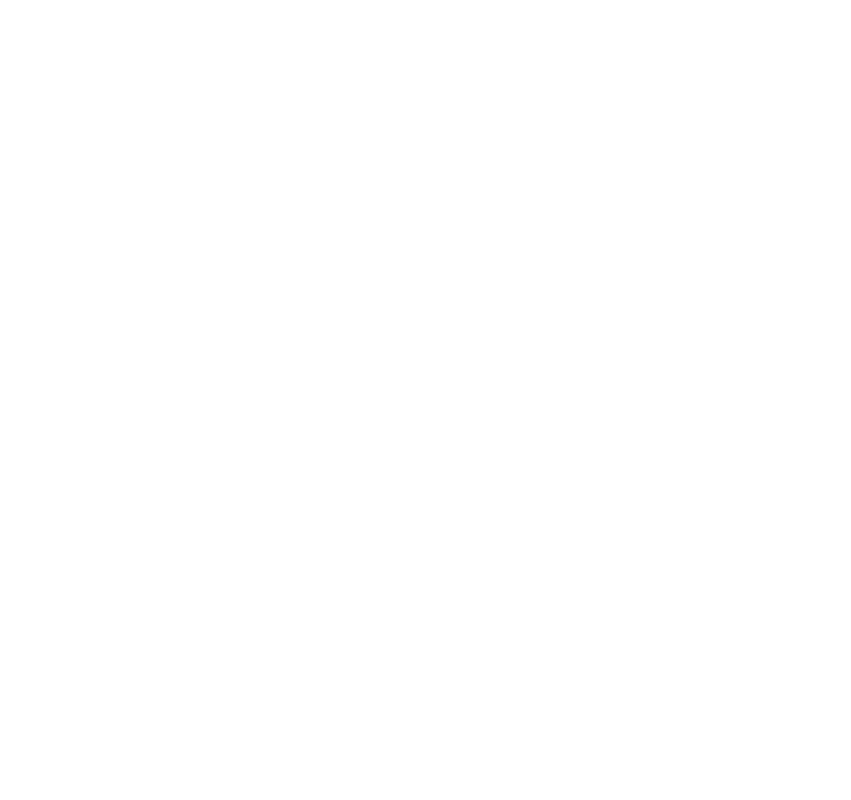
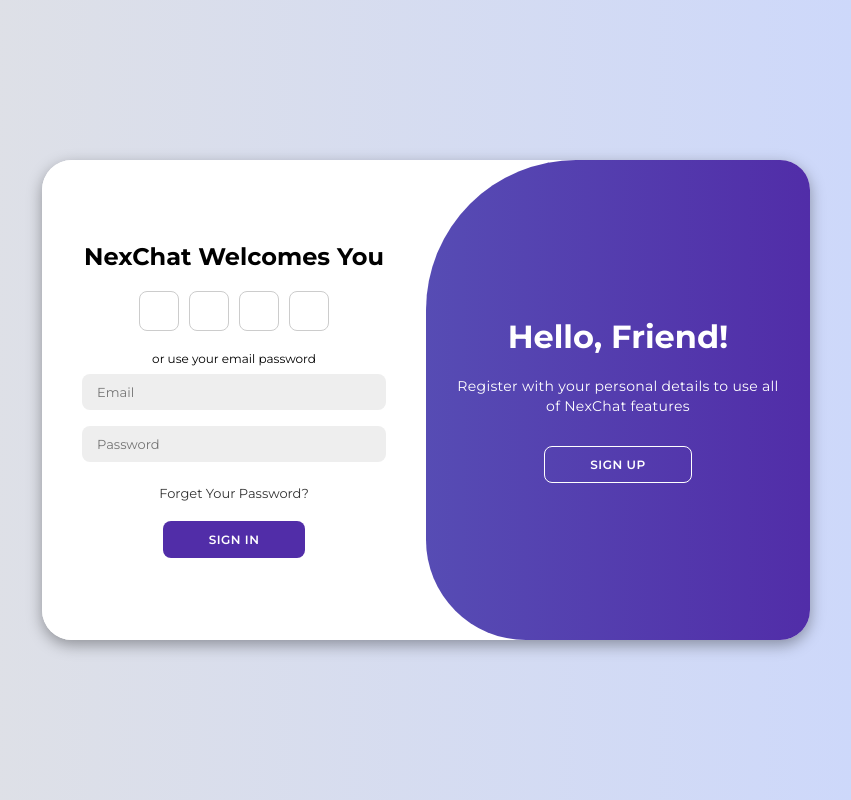
Before and after one commit to MaazDanish/NexChat, a plain HTML site: page Frontend/home.html in a window 1280 px wide. Shown: the whole page, without its empty margins (214-1065 px from the left). Drawn offline with nearby package versions, Linux system fonts and the light colour scheme.

Commit message:
Front end completed for sign in and sign up

```diff
--- /dev/null
+++ b/Frontend/Script/home.js
@@ -0,0 +1,71 @@
+
+
+const container = document.getElementById('container');
+const registerBtn = document.getElementById('register');
+const loginBtn = document.getElementById('login');
+
+registerBtn.addEventListener('click', () => {
+    container.classList.add("active");
+});
+
+loginBtn.addEventListener('click', () => {
+    container.classList.remove("active");
+});
+
+async function SignUp(event) {
+    event.preventDefault();
+
+    const userInfo = {
+        name: event.target.name.value,
+        email: event.target.email.value,
+        phoneNumber: event.target.phoneNumber.value,
+        password: event.target.password.value
+    }
+    try {
+        const user = await axios.post('http://localhost:4106/nexchat/user/sign-up', userInfo);
+        if (user.status === 200) {
+            alert('registration is done')
+        }
+        clearField(event);
+    } catch (err) {
+        console.log(err);
+        console.log(err.response.status);
+        if(err.response.status === 409){
+            alert('you already are member of our comunity. please sign in ')
+        }
+    }
+}
+
+function clearField(event) {
+    event.target.name.value = '';
+    event.target.email.value = '';
+    event.target.phoneNumber.value = '';
+    event.target.password.value = '';
+}
+
+// Sign In
+
+async function SignIn(event) {
+    event.preventDefault();
+
+    const signin = {
+        email: event.target.email.value,
+        password: event.target.password.value
+    }
+
+    try {
+        const user = await axios.post('http://localhost:4106/nexchat/user/sign-in', signin);
+        console.log(user);
+        if (user.status === 200) {
+            alert('signin is done')
+        }
+        clearFields(event);
+    } catch (Err) {
+        console.log(Err);
+    }
+}
+
+function clearFields(e) {
+    e.target.email.value = '';
+    e.target.password.value = '';
+}
--- /dev/null
+++ b/Frontend/Style/home.css
@@ -0,0 +1,210 @@
+@import url('https://fonts.googleapis.com/css2?family=Montserrat:wght@300;400;500;600;700&display=swap');
+
+*{
+    margin: 0;
+    padding: 0;
+    box-sizing: border-box;
+    font-family: 'Montserrat', sans-serif;
+}
+
+body{
+    background-color: #c9d6ff;
+    background: linear-gradient(to right, #e2e2e2, #c9d6ff);
+    display: flex;
+    align-items: center;
+    justify-content: center;
+    flex-direction: column;
+    height: 100vh;
+}
+
+.container{
+    background-color: #fff;
+    border-radius: 30px;
+    box-shadow: 0 5px 15px rgba(0, 0, 0, 0.35);
+    position: relative;
+    overflow: hidden;
+    width: 768px;
+    max-width: 100%;
+    min-height: 480px;
+}
+
+.container p{
+    font-size: 14px;
+    line-height: 20px;
+    letter-spacing: 0.3px;
+    margin: 20px 0;
+}
+
+.container span{
+    font-size: 12px;
+}
+
+.container a{
+    color: #333;
+    font-size: 13px;
+    text-decoration: none;
+    margin: 15px 0 10px;
+}
+
+.container button{
+    background-color: #512da8;
+    color: #fff;
+    font-size: 12px;
+    padding: 10px 45px;
+    border: 1px solid transparent;
+    border-radius: 8px;
+    font-weight: 600;
+    letter-spacing: 0.5px;
+    text-transform: uppercase;
+    margin-top: 10px;
+    cursor: pointer;
+}
+
+.container button.hidden{
+    background-color: transparent;
+    border-color: #fff;
+}
+
+.container form{
+    background-color: #fff;
+    display: flex;
+    align-items: center;
+    justify-content: center;
+    flex-direction: column;
+    padding: 0 40px;
+    height: 100%;
+}
+
+.container input{
+    background-color: #eee;
+    border: none;
+    margin: 8px 0;
+    padding: 10px 15px;
+    font-size: 13px;
+    border-radius: 8px;
+    width: 100%;
+    outline: none;
+}
+
+.form-container{
+    position: absolute;
+    top: 0;
+    height: 100%;
+    transition: all 0.6s ease-in-out;
+}
+
+.sign-in{
+    left: 0;
+    width: 50%;
+    z-index: 2;
+}
+
+.container.active .sign-in{
+    transform: translateX(100%);
+}
+
+.sign-up{
+    left: 0;
+    width: 50%;
+    opacity: 0;
+    z-index: 1;
+}
+
+.container.active .sign-up{
+    transform: translateX(100%);
+    opacity: 1;
+    z-index: 5;
+    animation: move 0.6s;
+}
+
+@keyframes move{
+    0%, 49.99%{
+        opacity: 0;
+        z-index: 1;
+    }
+    50%, 100%{
+        opacity: 1;
+        z-index: 5;
+    }
+}
+
+.social-icons{
+    margin: 20px 0;
+}
+
+.social-icons a{
+    border: 1px solid #ccc;
+    border-radius: 20%;
+    display: inline-flex;
+    justify-content: center;
+    align-items: center;
+    margin: 0 3px;
+    width: 40px;
+    height: 40px;
+}
+
+.toggle-container{
+    position: absolute;
+    top: 0;
+    left: 50%;
+    width: 50%;
+    height: 100%;
+    overflow: hidden;
+    transition: all 0.6s ease-in-out;
+    border-radius: 150px 0 0 100px;
+    z-index: 1000;
+}
+
+.container.active .toggle-container{
+    transform: translateX(-100%);
+    border-radius: 0 150px 100px 0;
+}
+
+.toggle{
+    background-color: #512da8;
+    height: 100%;
+    background: linear-gradient(to right, #5c6bc0, #512da8);
+    color: #fff;
+    position: relative;
+    left: -100%;
+    height: 100%;
+    width: 200%;
+    transform: translateX(0);
+    transition: all 0.6s ease-in-out;
+}
+
+.container.active .toggle{
+    transform: translateX(50%);
+}
+
+.toggle-panel{
+    position: absolute;
+    width: 50%;
+    height: 100%;
+    display: flex;
+    align-items: center;
+    justify-content: center;
+    flex-direction: column;
+    padding: 0 30px;
+    text-align: center;
+    top: 0;
+    transform: translateX(0);
+    transition: all 0.6s ease-in-out;
+}
+
+.toggle-left{
+    transform: translateX(-200%);
+}
+
+.container.active .toggle-left{
+    transform: translateX(0);
+}
+
+.toggle-right{
+    right: 0;
+    transform: translateX(0);
+}
+
+.container.active .toggle-right{
+    transform: translateX(200%);
+}
--- a/Frontend/home.html
+++ b/Frontend/home.html
@@ -1,11 +1,66 @@
 <!DOCTYPE html>
 <html lang="en">
+
 <head>
     <meta charset="UTF-8">
     <meta name="viewport" content="width=device-width, initial-scale=1.0">
     <title>NexChat : Home</title>
+    <link rel="stylesheet" href="/Frontend/Style/home.css">
 </head>
+
 <body>
+    <div class="container" id="container">
+        <div class="form-container sign-up">
+            <form onsubmit="SignUp(event)">
+                <h1>Create Account</h1>
+                <div class="social-icons">
+                    <a href="#" class="icon"><i class="fa-brands fa-google-plus-g"></i></a>
+                    <a href="#" class="icon"><i class="fa-brands fa-facebook-f"></i></a>
+                    <a href="#" class="icon"><i class="fa-brands fa-github"></i></a>
+                    <a href="#" class="icon"><i class="fa-brands fa-linkedin-in"></i></a>
+                </div>
+                <span>or use your email for registeration</span>
+                <input type="text" placeholder="Name" name="name">
+                <input type="email" placeholder="Email" name="email">
+                <input type="text" placeholder="Phone Number" name="phoneNumber">
+                <input type="password" placeholder="Password" name="password">
+                <button type="submit" id="SignUp-Button">Sign Up</button>
+            </form>
+        </div>
+        <div class="form-container sign-in">
+            <form onsubmit="SignIn(event)">
+                <h2>NexChat Welcomes You</h2>
+                <div class="social-icons">
+                    <a href="#" class="icon"><i class="fa-brands fa-google-plus-g"></i></a>
+                    <a href="#" class="icon"><i class="fa-brands fa-facebook-f"></i></a>
+                    <a href="#" class="icon"><i class="fa-brands fa-github"></i></a>
+                    <a href="#" class="icon"><i class="fa-brands fa-linkedin-in"></i></a>
+                </div>
+                <span>or use your email password</span>
+                <input type="email" placeholder="Email" name="email">
+                <input type="password" placeholder="Password" name="password">
+                <a href="#">Forget Your Password?</a>
+                <button type="submit" id="SignIn-Button">Sign In</button>
+            </form>
+        </div>
+        <div class="toggle-container">
+            <div class="toggle">
+                <div class="toggle-panel toggle-left">
+                    <h1>Welcome Back to NexChat! </h1>
+                    <p>Enter your personal details to use all of site features</p>
+                    <button class="hidden" id="login">Sign In</button>
+                </div>
+                <div class="toggle-panel toggle-right">
+                    <h1>Hello, Friend!</h1>
+                    <p>Register with your personal details to use all of NexChat features</p>
+                    <button class="hidden" id="register">Sign Up</button>
+                </div>
+            </div>
+        </div>
+    </div>
 
+    <script src="https://cdnjs.cloudflare.com/ajax/libs/axios/1.4.0/axios.min.js"></script>
+    <script src="/Frontend/Script/home.js"></script>
 </body>
+
 </html>
```
